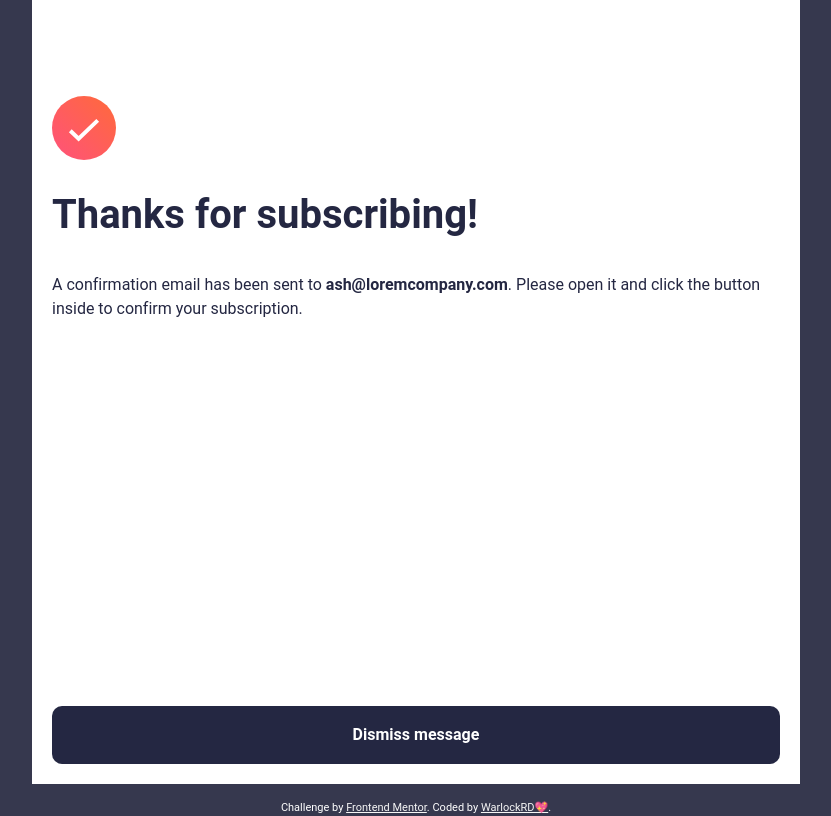
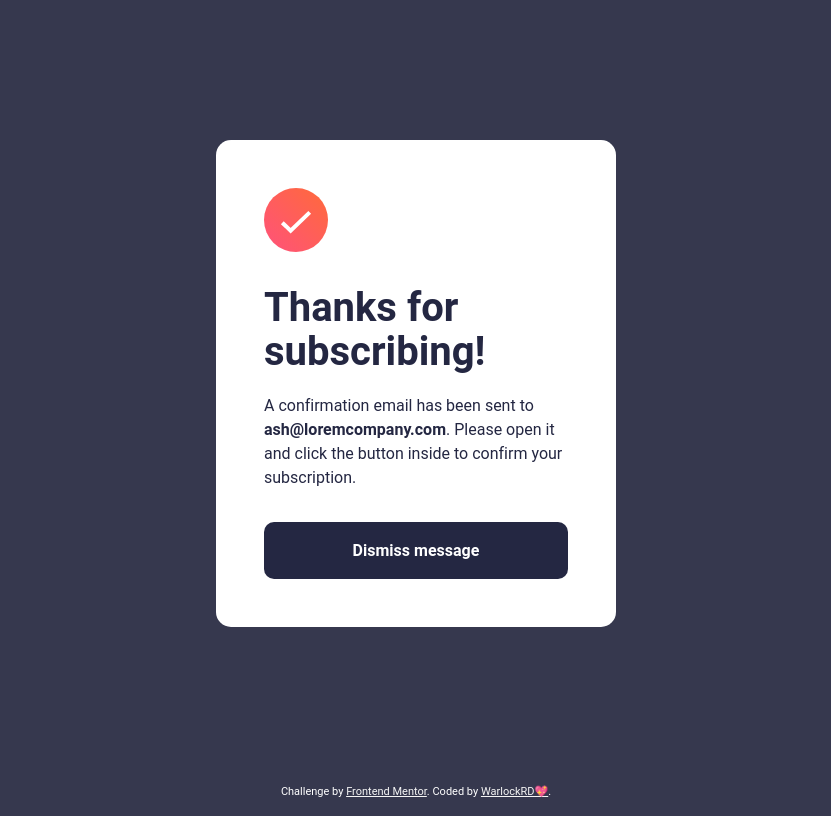
Before and after one commit to acheco/newsletter-sign-up-with-success-message-main, a plain HTML site: page index.html in a window 1280 px wide. Both pictures are taken after typing "name@example.com" into the empty fields and a click on the button "Subscribe to a monthly newsletter". Shown: the whole page, without its empty margins (224-1055 px from the left). Drawn offline with Linux system fonts and the light colour scheme.

Commit message:
Fixing the desktop success message

```diff
--- a/index.html
+++ b/index.html
@@ -72,7 +72,7 @@
 
         <h1>Thanks for subscribing!</h1>
 
-        <p>
+        <p class="success-message">
           A confirmation email has been sent to <b>ash@loremcompany.com</b>.
           Please open it and click the button inside to confirm your subscription.
         </p>
--- a/style.css
+++ b/style.css
@@ -40,7 +40,8 @@ body {
   scroll-behavior: smooth;
   text-rendering: optimizeSpeed;
   font-family: 'roboto', sans-serif;
-  font-size: 1rem;
+  font-size: 16px;
+  font-weight: 400;
 }
 
 /* Set shorter line heights on headings and interactive elements */
@@ -102,12 +103,12 @@ body {
 }
 
 main {
-  width: 375px;
-  background-color: var(--color-white);
   margin: auto;
+
 }
 
 .sign-up-section {
+  width: 375px;
   height: 100dvh;
 }
 
@@ -115,6 +116,8 @@ main {
   display: flex;
   flex-direction: column;
   justify-content: space-between;
+  background-color: var(--color-white);
+  border-radius: 15px;
 }
 
 .detail-section {
@@ -135,7 +138,7 @@ ul {
   flex-direction: column;
   margin-bottom: 20px;
   list-style: none;
-  padding: 0;
+  padding: 0 0 20px 0;
 }
 
 li {
@@ -224,10 +227,6 @@ button:hover {
 }
 
 @media (min-width: 768px) {
-  main {
-    width: 768px;
-    border-radius: 25px;
-  }
 
   .signup-container {
     flex-direction: row-reverse;
@@ -239,6 +238,14 @@ button:hover {
   }
 
   #success-message {
-    width: 768px;
+    width: 400px;
+    height: auto;
+    padding: 3rem;
+    border-radius: 15px;
   }
+
+  .success-message{
+    margin: 0 0 2rem;
+  }
+
 }
```
